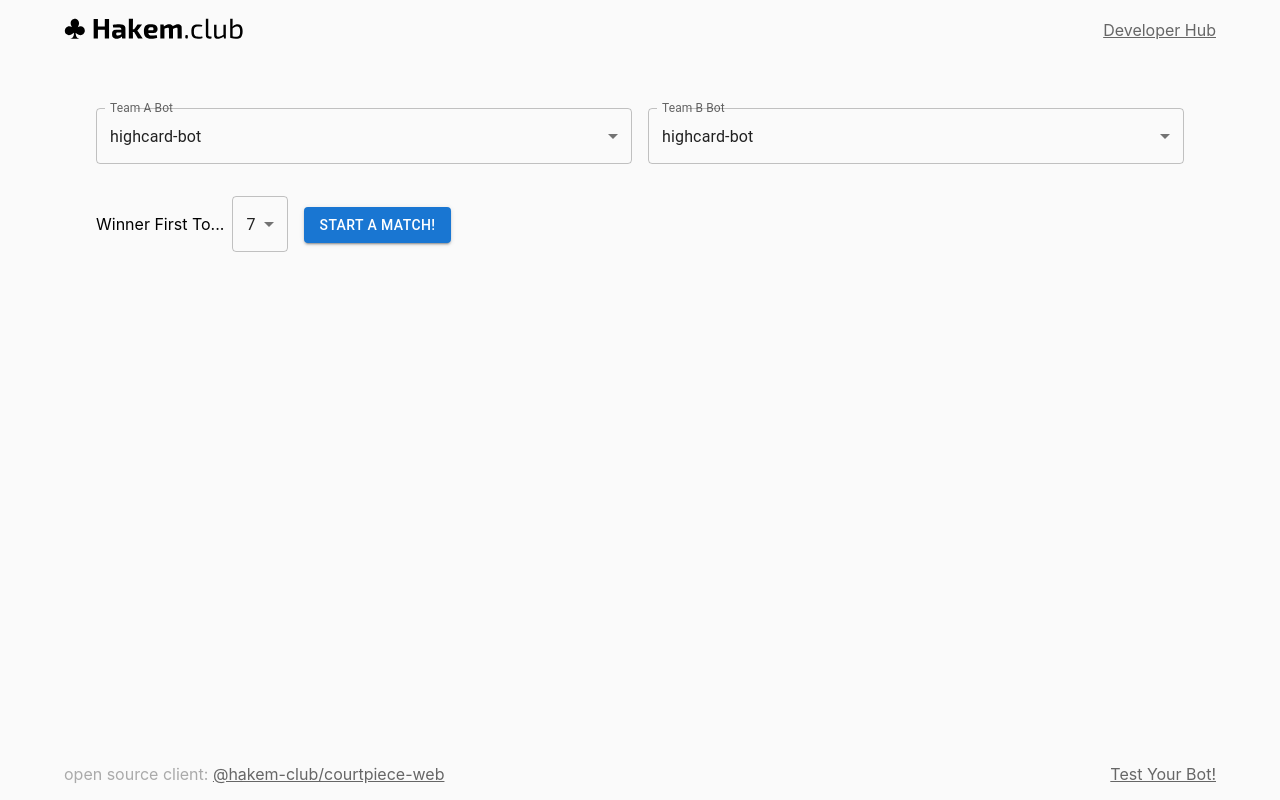
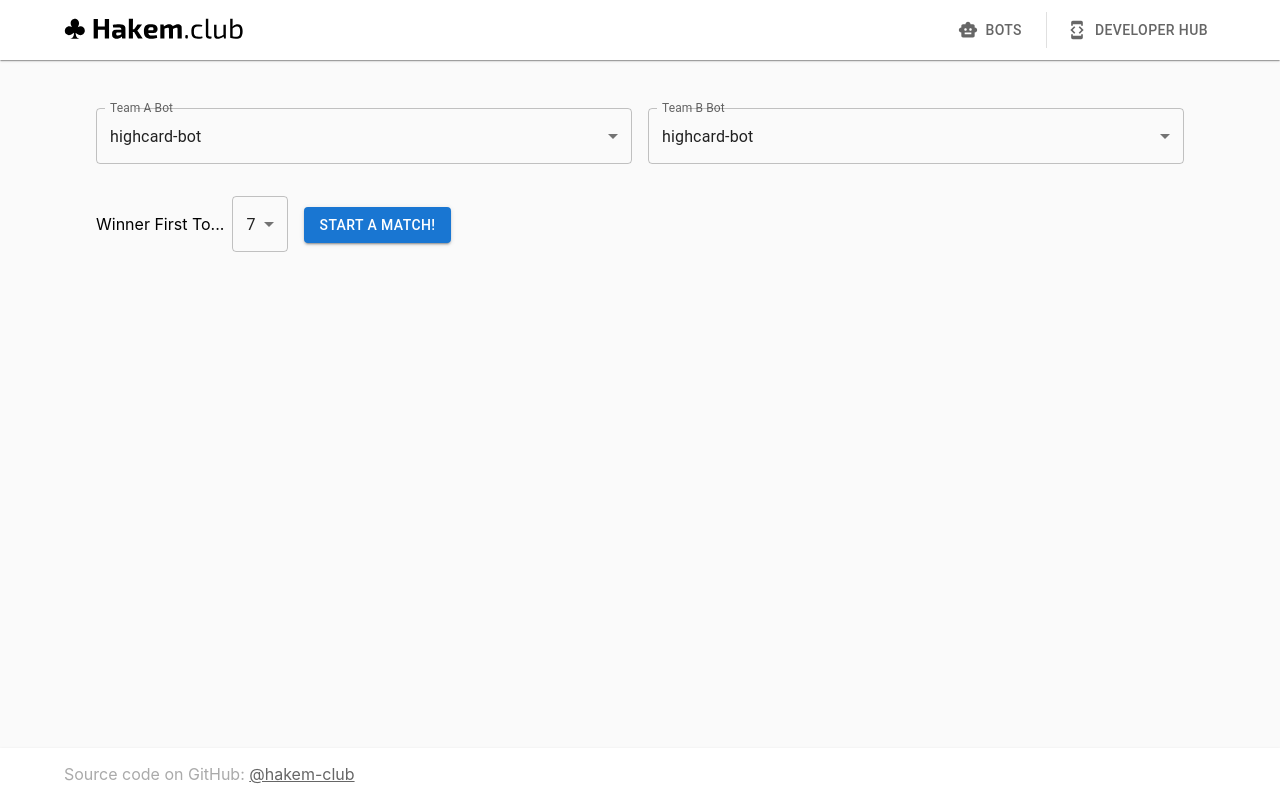
Before and after one commit to hakem-club/courtpiece-web, a React (Vite) app: page /test-bot in a window 1280 px wide. Built offline with nearby package versions, Linux system fonts and the light colour scheme.

Commit message:
:nail_care:

```diff
--- a/src/components/Footer.tsx
+++ b/src/components/Footer.tsx
@@ -3,10 +3,7 @@ import { Grid } from "@mui/material";
 export const Footer: React.FC = () => {
     return <Grid container sx={{ py: 2, color: '#aaa' }} className="app-footer">
         <Grid item xs={12} md={6}>
-            open source client: <a href='https://github.com/hakem-club/courtpiece-web'>@hakem-club/courtpiece-web</a>
-        </Grid>
-        <Grid item xs={12} md={6} textAlign='right'>
-            <a href='/test-bot'>Test Your Bot!</a>
+            Source code on GitHub: <a href='https://github.com/hakem-club'>@hakem-club</a>
         </Grid>
     </Grid>
 };
--- a/src/components/Header.tsx
+++ b/src/components/Header.tsx
@@ -1,4 +1,6 @@
-import { Grid, Box } from "@mui/material";
+import { Grid, Box, Stack, Divider, Button } from "@mui/material";
+import SmartToyIcon from '@mui/icons-material/SmartToy';
+import DeveloperModeIcon from '@mui/icons-material/DeveloperMode';
 
 export const Header: React.FC = () => {
     return <Grid container sx={{ color: '#aaa', alignItems: 'center' }} className="app-header">
@@ -7,8 +9,11 @@ export const Header: React.FC = () => {
                 <a href='/' className="logo-link"><img src="/logo.svg" alt="Hakem.club" style={{ height: '1.5rem' }} /></a>
             </Box>
         </Grid>
-        <Grid item xs={12} md={6} textAlign='right'>
-            <a target="_blank" href='https://hakem-club.github.io/'>Developer Hub</a>
+        <Grid item xs={12} md={6}>
+            <Stack direction="row" spacing={2} divider={<Divider orientation="vertical" flexItem />} justifyContent="flex-end">
+                <Button startIcon={<SmartToyIcon />} href='/test-bot'>Bots</Button>
+                <Button startIcon={<DeveloperModeIcon />} target="_blank" href='https://hakem-club.github.io/'>Developer Hub</Button>
+            </Stack>
         </Grid>
     </Grid>
 };
--- a/src/main.tsx
+++ b/src/main.tsx
@@ -2,25 +2,29 @@ import React from "react";
 import ReactDOM from "react-dom";
 import "./css/index.css";
 import App from "./App";
-import { Box, Container } from "@mui/material";
+import { Box, Container, Paper } from "@mui/material";
 import { Header } from "./components/Header";
 import { Footer } from "./components/Footer";
 
 ReactDOM.render(
   <React.StrictMode>
-    <Container>
-      <Box className="app-container">
-        <Box>
+    <Box className="app-container">
+      <Paper elevation={1} square>
+        <Container>
           <Header />
-        </Box>
+        </Container>
+      </Paper>
+      <Container>
         <Box>
           <App />
         </Box>
-        <Box>
+      </Container>
+      <Paper elevation={1} square>
+        <Container>
           <Footer />
-        </Box>
-      </Box>
-    </Container>
+        </Container>
+      </Paper>
+    </Box>
   </React.StrictMode>,
   document.getElementById("root")
 );
--- a/src/screens/Home.tsx
+++ b/src/screens/Home.tsx
@@ -1,4 +1,4 @@
-import { Badge, Box, Button, Grid, TextField } from "@mui/material";
+import { Badge, Box, Button, Grid, Paper, Stack, TextField, Typography } from "@mui/material";
 import { useCallback, useEffect, useState } from "react";
 import { useCookies } from "react-cookie";
 import { useHistory } from "react-router";
@@ -50,8 +50,23 @@ export const HomeScreen: React.FC = () => {
   const invalid_form = !isNameValid(selectedName);
 
   return (
-    <Grid container spacing={2} sx={{ pt: 16 }}>
+    <Stack>
+      <Box sx={{ py: 8 }}>
+        <Typography variant="h4" gutterBottom>
+          Courtpiece (Game)
+        </Typography>
+        <Typography variant="body1" gutterBottom>
+          Court Piece (also known as Hokm Persian: حکم) is a trick-taking card game similar to the card game
+          whist in which eldest hand makes trumps after the first five cards have been dealt,
+          and trick-play is typically stopped after one party has won seven tricks. A bonus is awarded if
+          one party wins the first seven tricks, or even all tricks. The game is played by four players in two teams,
+          but there are also adaptations for two or three players.
+          — <a href="https://en.wikipedia.org/wiki/Court_piece" target="_blank">Wikipedia</a>
+        </Typography>
+      </Box>
+      <Grid container spacing={2} justifyContent="space-around" alignItems="center">
         <Grid item>
+          <Paper sx={{ p: 7 }}>
             <Box>
               <TextField
                 error={selectedName.length > 0 && invalid_form}
@@ -75,7 +90,14 @@ export const HomeScreen: React.FC = () => {
                   disabled={apiState.status === "pending" || invalid_form}>Play against Bots!</Button>
               </Badge>
             </Box>)}
+          </Paper>
+        </Grid>
+        <Grid item>
+          <Paper>
+            <img src="/graphics/home.svg" alt="Hakem.club" style={{}} />
+          </Paper>
         </Grid>
       </Grid>
+    </Stack>
   );
 };
```
Also changed, not shown: public/graphics/art.svg (added). Lines whose indentation alone changed are shown as unchanged.
